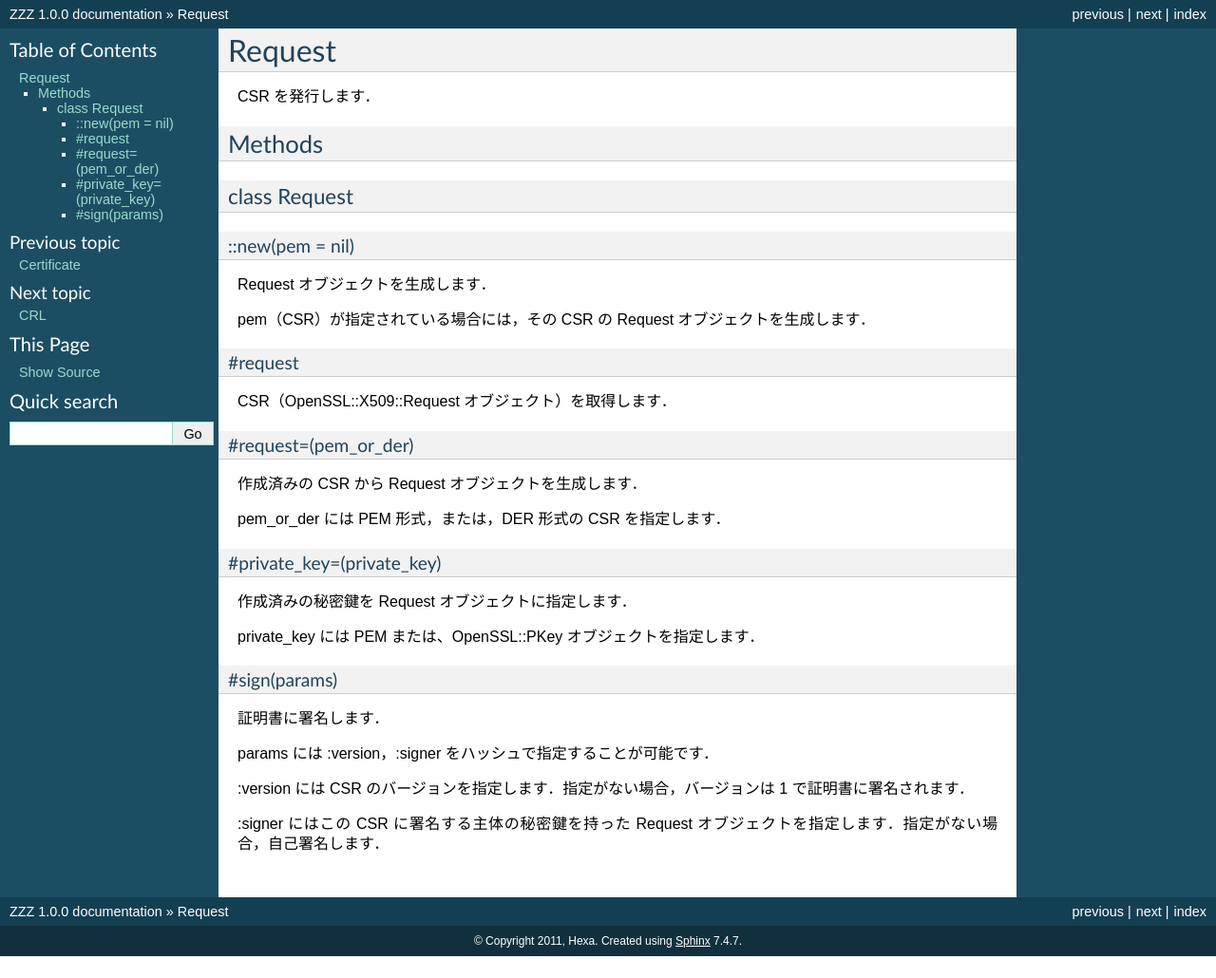
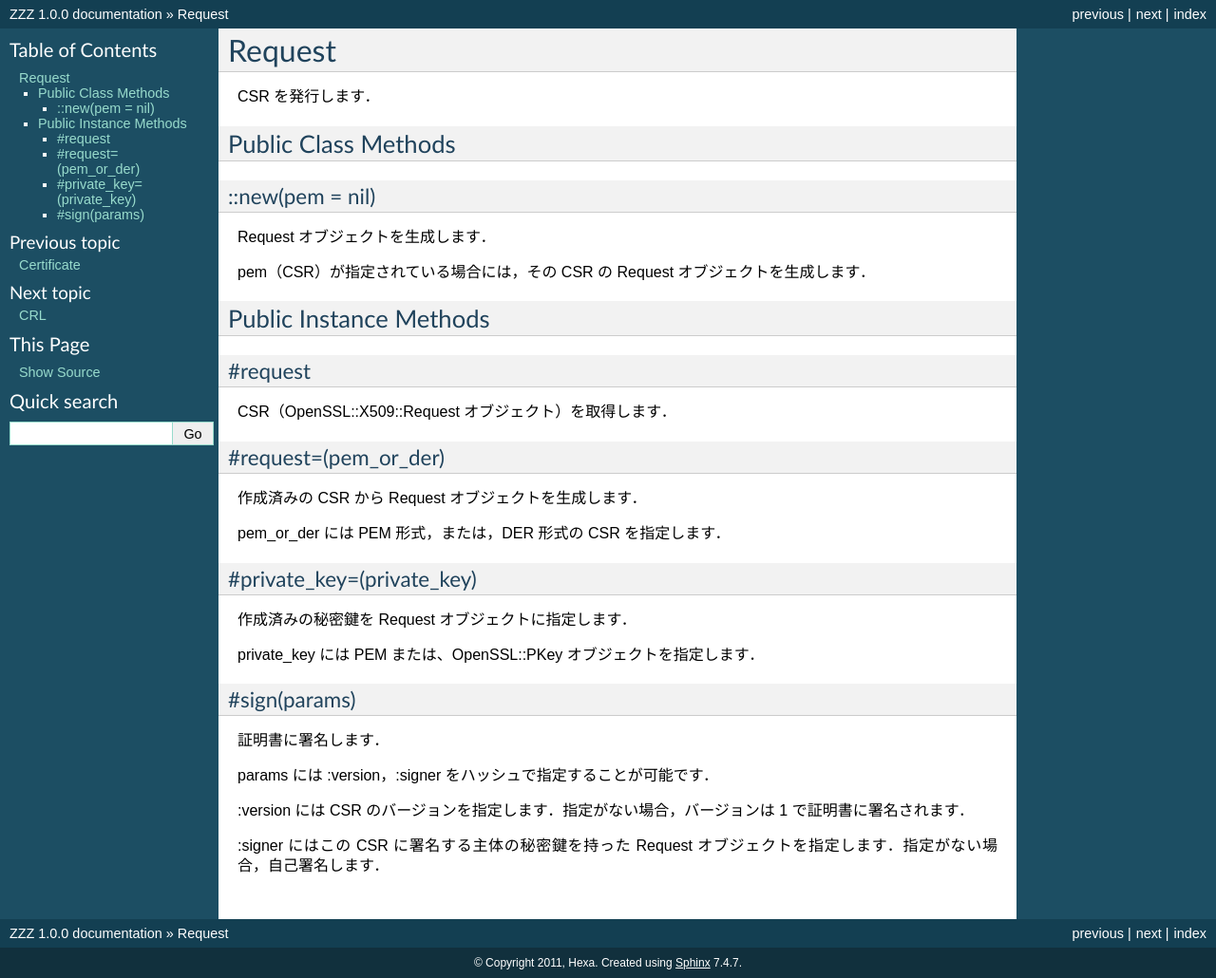
Before and after one commit to Hexa/ZZZ, a Sphinx documentation site: the page built from doc/source/request.rst, in a window 1280 px wide. Shown: the whole page at 95% size. Built offline with Sphinx 7.4.7, drawn with Linux system fonts in a browser that asks for light colours; before the commit the page ends 1007 px from its top, so only the background shows below that.

Commit message:
ドキュメントの構成を変更した

```diff
--- a/doc/source/certificate.rst
+++ b/doc/source/certificate.rst
@@ -4,46 +4,47 @@ Certificate
 
 証明書を発行します．
 
-Methods
-=======
 
-class Certificate
------------------
+Public Class Methods
+====================
 
 ::new(pem = nil)
-^^^^^^^^^^^^^^^^
+----------------
 
 Certificate オブジェクトを生成します．
 
 pem（証明書）が指定されている場合には，その証明書の Certificate オブジェクトを生成します．
 
 
+Public Instance Methods
+=======================
+
 #not_before=(datetime)
-^^^^^^^^^^^^^^^^^^^^^^
+----------------------
 
 証明書が有効になる日時（not_before）を指定します．
 
 
 #not_before=(datetime)
-^^^^^^^^^^^^^^^^^^^^^^
+----------------------
 
 証明書が無効になる日時（not_after）を指定します．
 
 
 #certificate
-^^^^^^^^^^^^
+------------
 
 証明書（OpenSSL::X509::Certificate オブジェクト）を取得します．
 
 #certificate=(pem_or_der)
-^^^^^^^^^^^^^^^^^^^^^^^^^
+-------------------------
 
 発行済みの証明書から Certificate オブジェクトを生成します．
 
 pem_or_der には PEM 形式，または，DER 形式の証明書を指定します．
 
 #private_key=(private_key)
-^^^^^^^^^^^^^^^^^^^^^^^^^^
+--------------------------
 
 作成済みの秘密鍵を Certificate オブジェクトに指定します．
 
@@ -51,7 +52,7 @@ private_key には PEM または、OpenSSL::PKey オブジェクトを指定し
 
 
 #private_key
-^^^^^^^^^^^^
+------------
 
 秘密鍵を取得します．
 
@@ -59,7 +60,7 @@ private_key には PEM または、OpenSSL::PKey オブジェクトを指定し
 
 
 #sign(params)
-^^^^^^^^^^^^^
+-------------
 
 証明書に署名します．
 
--- a/doc/source/crl.rst
+++ b/doc/source/crl.rst
@@ -4,34 +4,34 @@ CRL
 
 CRL を発行します．
 
-Methods
-=======
-
-class CRL
----------
+Public Class Methods
+====================
 
 ::new(pem = nil)
-^^^^^^^^^^^^^^^^
+----------------
 
 CRL オブジェクトを生成します．
 
 pem（CRL）が指定されている場合には，その CRL の CRL オブジェクトを生成します．
 
 
+Public Instance Methods
+=======================
+
 #last_update=(datetime)
-^^^^^^^^^^^^^^^^^^^^^^^
+-----------------------
 
 この CRL の発行日時（last_update）を指定します．
 
 
 #next_update=(datetime)
-^^^^^^^^^^^^^^^^^^^^^^^
+-----------------------
 
 次の CRL の発行日時（next_update）を指定します．
 
 
 #add_revoked(params)
-^^^^^^^^^^^^^^^^^^^^
+--------------------
 
 失効させる証明書を指定します．
 
@@ -43,19 +43,19 @@ params には :serial と :datetime を指定します．
 
 
 #crl
-^^^^
+----
 
 CRL (OpenSSL::X509::CRL オブジェクト) を取得します．
 
 #crl=(pem_or_der)
-^^^^^^^^^^^^^^^^^
+-----------------
 
 発行済みの CRL から CRL オブジェクトを生成します．
 
 pem_or_der には PEM 形式，または，DER 形式の CRL を指定します．
 
 #sign(parrams)
-^^^^^^^^^^^^^^
+--------------
 
 CRL に署名します．
 
--- a/doc/source/request.rst
+++ b/doc/source/request.rst
@@ -4,40 +4,41 @@ Request
 
 CSR を発行します．
 
-Methods
-=======
-
-class Request
--------------
+Public Class Methods
+====================
 
 ::new(pem = nil)
-^^^^^^^^^^^^^^^^
+----------------
 
 Request オブジェクトを生成します．
 
 pem（CSR）が指定されている場合には，その CSR の Request オブジェクトを生成します．
 
+
+Public Instance Methods
+=======================
+
 #request
-^^^^^^^^
+--------
 
 CSR（OpenSSL::X509::Request オブジェクト）を取得します．
 
 #request=(pem_or_der)
-^^^^^^^^^^^^^^^^^^^^^
+---------------------
 
 作成済みの CSR から Request オブジェクトを生成します．
 
 pem_or_der には PEM 形式，または，DER 形式の CSR を指定します．
 
 #private_key=(private_key)
-^^^^^^^^^^^^^^^^^^^^^^^^^^
+--------------------------
 
 作成済みの秘密鍵を Request オブジェクトに指定します．
 
 private_key には PEM または、OpenSSL::PKey オブジェクトを指定します．
 
 #sign(params)
-^^^^^^^^^^^^^
+-------------
 
 証明書に署名します．
 
```
